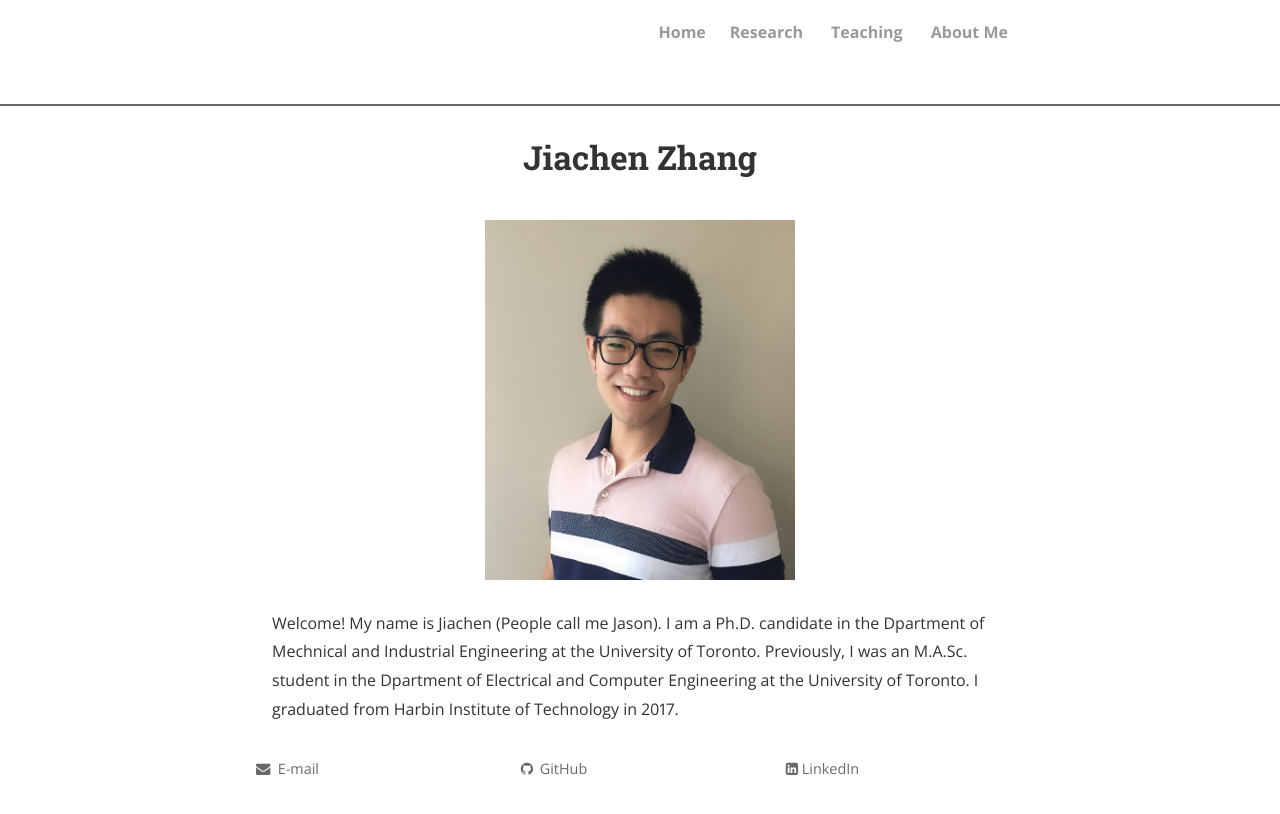
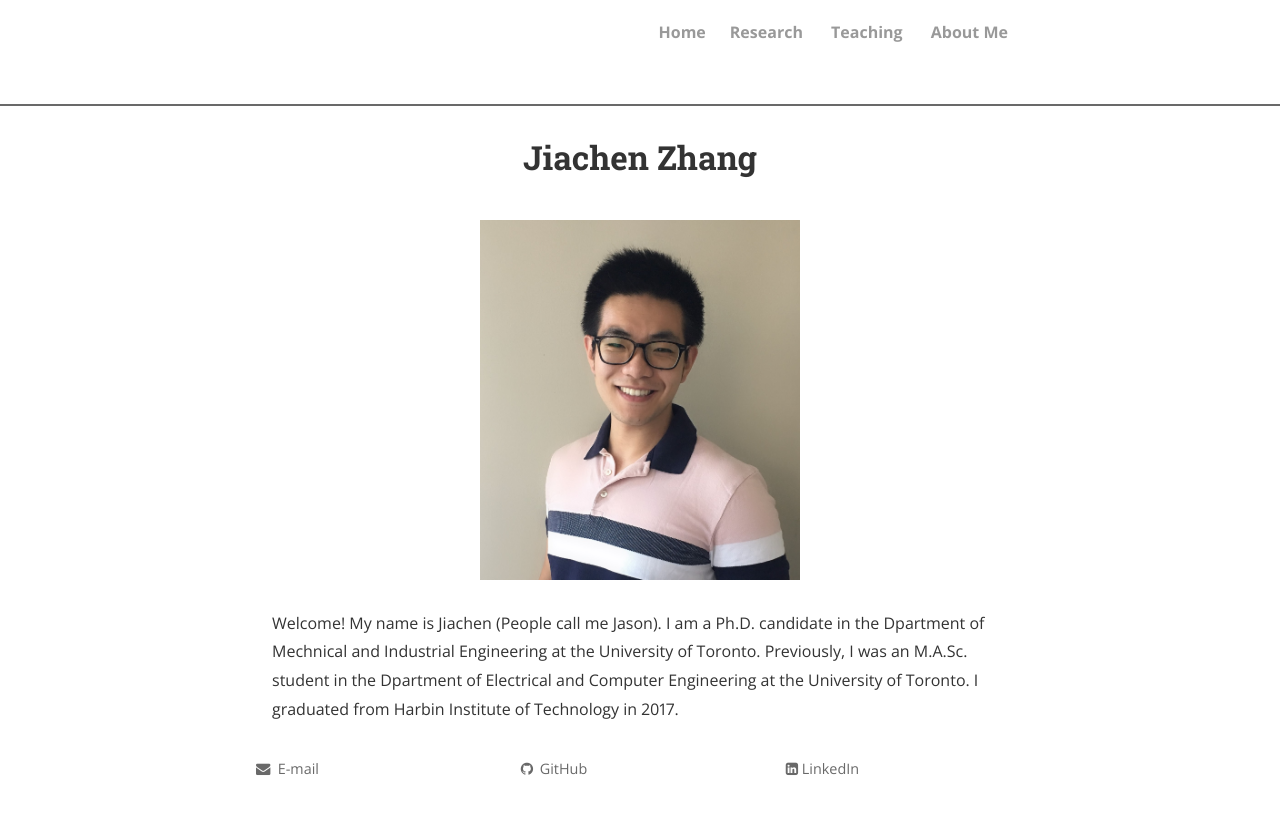
Before and after one commit to JasonZhangjc/JasonZhangjc.github.io, a Jekyll site: the page built from index.html, in a window 1280 px wide. Shown: the top 814 px of the page. Built offline with Jekyll 4.4.1, drawn with Linux system fonts in a browser that asks for light colours; nearby versions of some CDN libraries; the list of posts is cut into pages by our own code; comment, search, counter and statistics services are not loaded; a style sheet for code colours, icons or effects is not loaded.

Commit message:
Update index.html

```diff
--- a/index.html
+++ b/index.html
@@ -13,7 +13,7 @@
 </script>
 
 
-<img src="JiachenZhang_4.jpg" alt="Jiachen Zhang pic" style="width:310px;height:360px;" title="Jiachen Zhang (Photo Credit: Lexie Huang)"; algin="middle">
+<img src="JiachenZhang_4.jpg" alt="Jiachen Zhang pic" style="width:320px;height:360px;" title="Jiachen Zhang (Photo Credit: Lexie Huang)"; algin="middle">
 
 <br>
 Welcome! My name is Jiachen (People call me Jason). I am a Ph.D. candidate in the Dpartment of Mechnical and Industrial Engineering at the University of Toronto. Previously, I was an M.A.Sc. student in the Dpartment of Electrical and Computer Engineering at the University of Toronto. I graduated from Harbin Institute of Technology in 2017.
```
